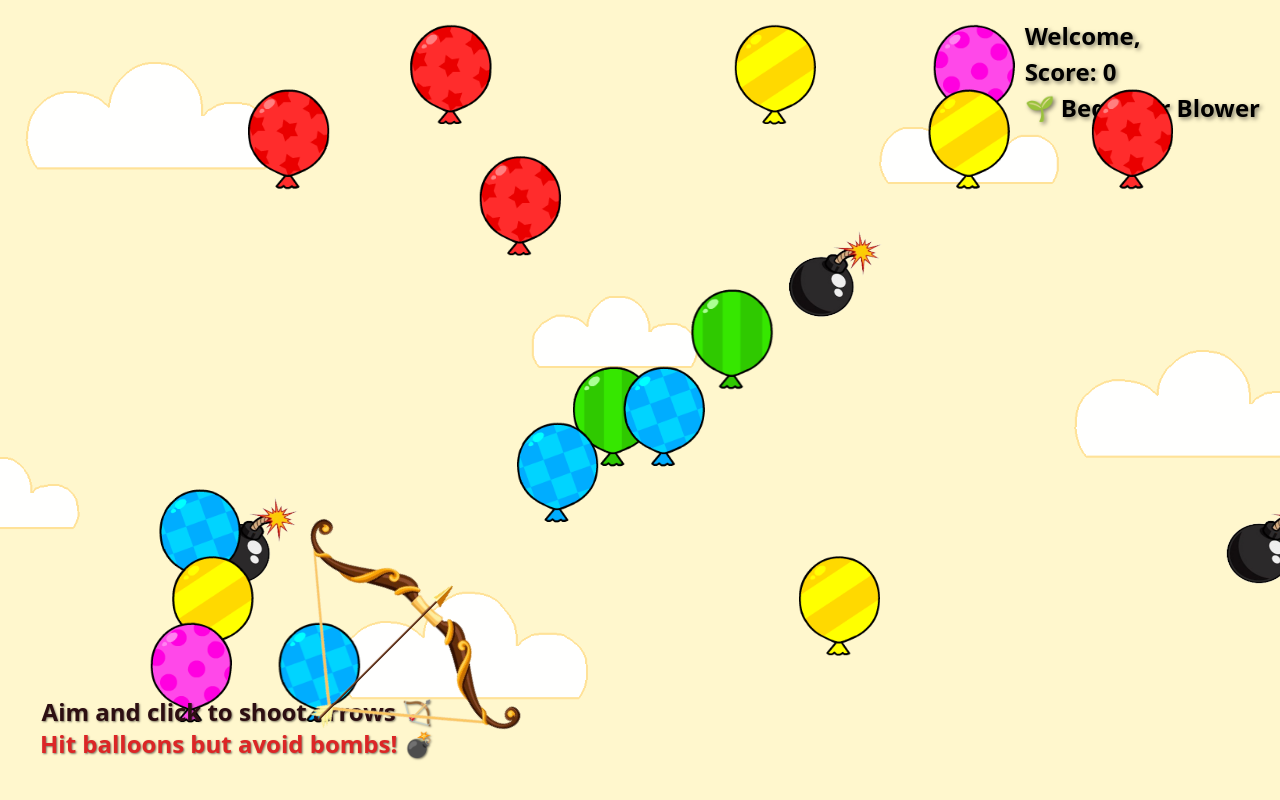
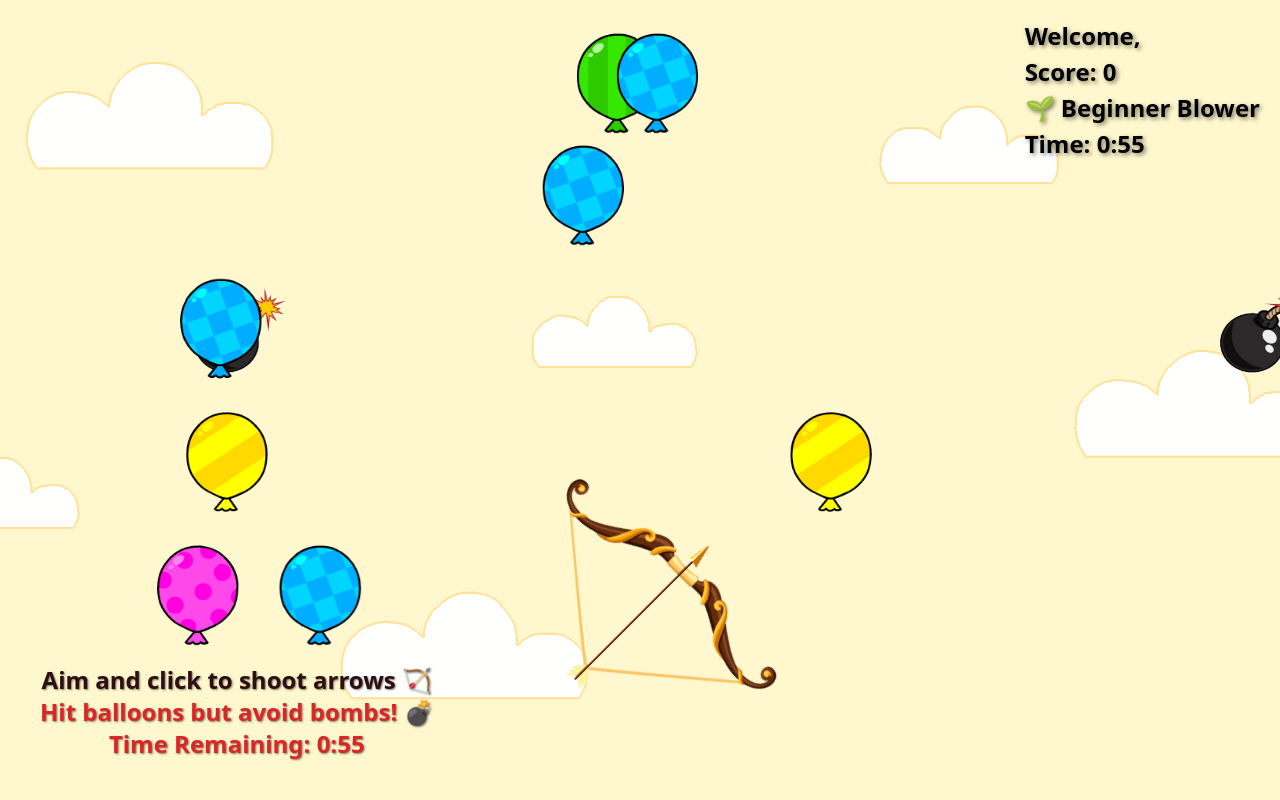
Before and after one commit to Rajwalke/24fd_game, a React (Vite) app: page /Game in a window 1280 px wide. Built offline with nearby package versions, Linux system fonts and the light colour scheme.

Commit message:
Game is Ready

```diff
--- a/src/BallonBrust.jsx
+++ b/src/BallonBrust.jsx
@@ -18,10 +18,12 @@ import { addAlluser } from './utils/userSlice';
 
 const BalloonBurstGame = () => {
   // Game state
+  const [isBombBlast,setisBombBlast]=useState(false);
   const [score, setScore] = useState(0);
   const [tierStatusText, setTierStatusText] = useState('🌱 Beginner Blower');
   const [balloons, setBalloons] = useState([]);
   const [gameOver, setGameOver] = useState(false);
+  const [timeLeft, setTimeLeft] = useState(60); // 2 minutes in seconds
   const dispatch = useDispatch();
   const fullName = useSelector((store) => store?.userData?.userName);
   const id = useSelector((store) => store?.userData?.id);
@@ -32,8 +34,10 @@ const BalloonBurstGame = () => {
   const [canShoot, setCanShoot] = useState(true);
   const [isSpawningBalloons, setIsSpawningBalloons] = useState(true);
   const [trajectoryPoints, setTrajectoryPoints] = useState([]);
+  const [windowSize, setWindowSize] = useState({ width: window.innerWidth, height: window.innerHeight });
   const gameAreaRef = useRef(null);
   const bowRef = useRef(null);
+  const [blastEffects, setBlastEffects] = useState([]);
 
   // Game configuration
   const tiers = [
@@ -52,14 +56,21 @@ const BalloonBurstGame = () => {
     balloon5,
   ];
 
-  // Custom CSS for fly animation with moderate speed
+  // Format time function (convert seconds to MM:SS format)
+  const formatTime = (seconds) => {
+    const minutes = Math.floor(seconds / 60);
+    const remainingSeconds = seconds % 60;
+    return `${minutes}:${remainingSeconds < 10 ? '0' : ''}${remainingSeconds}`;
+  };
+
+  // Custom CSS for fly animation with increased speed
   const flyAnimation = `
     @keyframes fly {
       0% { transform: translateX(var(--fly-start-x)) translateY(0); }
       100% { transform: translateX(var(--fly-end-x)) translateY(-100vh); }
     }
     .animate-fly {
-      animation: fly 6s linear forwards;
+      animation: fly 3s linear forwards; /* Reduced from 6s to 4.5s for faster movement */
     }
 
     @keyframes arrow-move {
@@ -67,9 +78,47 @@ const BalloonBurstGame = () => {
       100% { transform: translate(var(--arrow-dx), var(--arrow-dy)) rotate(var(--arrow-rotation)); }
     }
     .animate-arrow {
-      animation: arrow-move 1.2s linear forwards;
+      animation: arrow-move 3s linear forwards; /* Increased from 1.5s to 3s for longer travel */
+      will-change: transform; /* Performance optimization */
+    }
+
+    @keyframes blast {
+      0% { transform: scale(0.1); opacity: 0; }
+      25% { opacity: 1; }
+      100% { transform: scale(6); opacity: 0; }
+    }
+    .animate-blast {
+      animation: blast 0.7s ease-out forwards;
+      will-change: transform, opacity;
     }
   `;
+
+  // Handle window resize
+  useEffect(() => {
+    const handleResize = () => {
+      setWindowSize({
+        width: window.innerWidth,
+        height: window.innerHeight
+      });
+    };
+
+    window.addEventListener('resize', handleResize);
+    return () => window.removeEventListener('resize', handleResize);
+  }, []);
+
+  // Determine balloon size based on screen size
+  const getBalloonSize = () => {
+    if (windowSize.width < 640) return 60; // Mobile
+    if (windowSize.width < 1024) return 80; // Tablet
+    return 100; // Desktop and larger
+  };
+
+  // Determine bow size based on screen size
+  const getBowSize = () => {
+    if (windowSize.width < 640) return 'w-24'; // Mobile
+    if (windowSize.width < 1024) return 'w-32'; // Tablet
+    return 'w-48'; // Desktop and larger
+  };
 
   // Create a new balloon
   const createBalloon = useCallback(() => {
@@ -80,7 +129,7 @@ const BalloonBurstGame = () => {
     return {
       id: Date.now() + Math.random(), // Ensure unique IDs even when creating multiple balloons at once
       src: randomImage,
-      size: 100, // Increased initial size
+      size: getBalloonSize(), // Dynamic size based on screen size
       clicks: 0,
       isFlying: false,
       startX: `${Math.random() * 90}%`, // Random horizontal start position
@@ -88,7 +137,7 @@ const BalloonBurstGame = () => {
       isBomb: isBomb,
       element: null, // Will store reference to DOM element
     };
-  }, [balloonImages]);
+  }, [balloonImages, windowSize]);
 
   const navigate = useNavigate();
 
@@ -108,6 +157,41 @@ const BalloonBurstGame = () => {
     }, 4000);
   };
 
+  // Create blast effect function
+  const createBlastEffect = (x, y) => {
+    const newBlast = {
+      id: Date.now(),
+      x: x,
+      y: y,
+      active: true
+    };
+
+    setBlastEffects(prev => [...prev, newBlast]);
+
+    // Remove blast effect after animation completes
+    setTimeout(() => {
+      setBlastEffects(prev => prev.filter(blast => blast.id !== newBlast.id));
+    }, 700); // Matches animation duration
+  };
+
+  // Game timer effect
+  useEffect(() => {
+    if (gameOver) return;
+
+    const timer = setInterval(() => {
+      setTimeLeft(prevTime => {
+        if (prevTime <= 1) {
+          clearInterval(timer);
+          endGame();
+          return 0;
+        }
+        return prevTime - 1;
+      });
+    }, 1000);
+
+    return () => clearInterval(timer);
+  }, [gameOver]);
+
   // Calculate trajectory points exactly matching the arrow's path
   const calculateTrajectoryPoints = useCallback((bowCenterX, bowCenterY, angle, maxDistance = 500) => {
     const points = [];
@@ -117,7 +201,7 @@ const BalloonBurstGame = () => {
     const dy = Math.sin(angleRad);
 
     // Get the game area position for relative coordinates
-    const gameAreaRect = gameAreaRef.current.getBoundingClientRect();
+    const gameAreaRect = gameAreaRef.current?.getBoundingClientRect() || { left: 0, top: 0 };
 
     // Calculate the exact starting point of the arrow relative to game area
     const arrowStartX = bowCenterX - gameAreaRect.left;
@@ -134,21 +218,27 @@ const BalloonBurstGame = () => {
     return points;
   }, []);
 
-  // Handle mouse movement to aim the bow
+  // Handle mouse/touch movement to aim the bow
   useEffect(() => {
     if (gameOver) return;
 
     const handleMove = (e) => {
       if (!bowRef.current || !gameAreaRef.current) return;
 
+      // Get client coordinates for both mouse and touch events
+      const clientX = e.clientX || (e.touches && e.touches[0] ? e.touches[0].clientX : null);
+      const clientY = e.clientY || (e.touches && e.touches[0] ? e.touches[0].clientY : null);
+
+      if (clientX === null || clientY === null) return;
+
       const bowRect = bowRef.current.getBoundingClientRect();
       const bowCenterX = bowRect.left + bowRect.width / 2;
       const bowCenterY = bowRect.top + bowRect.height / 2;
 
-      // Calculate angle between mouse and bow center
+      // Calculate angle between pointer and bow center
       const angle = Math.atan2(
-        e.clientY - bowCenterY,
-        e.clientX - bowCenterX
+        clientY - bowCenterY,
+        clientX - bowCenterX
       ) * (180 / Math.PI);
 
       // Constrain rotation to upper half only (-180 to 0 degrees)
@@ -173,8 +263,16 @@ const BalloonBurstGame = () => {
       setTrajectoryPoints(newTrajectoryPoints);
     };
 
+    // Mouse events
     window.addEventListener('mousemove', handleMove);
-    return () => window.removeEventListener('mousemove', handleMove);
+
+    // Touch events for mobile
+    window.addEventListener('touchmove', handleMove, { passive: false });
+
+    return () => {
+      window.removeEventListener('mousemove', handleMove);
+      window.removeEventListener('touchmove', handleMove);
+    };
   }, [gameOver, calculateTrajectoryPoints]);
 
   // Shoot arrow function
@@ -189,17 +287,20 @@ const BalloonBurstGame = () => {
     // Get game area for relative positioning
     const gameAreaRect = gameAreaRef.current.getBoundingClientRect();
 
-    // Calculate the exact start position of the arrow
+    // Calculate the exact start position of the arrow relative to game area
     const arrowStartX = bowCenterX - gameAreaRect.left;
     const arrowStartY = bowCenterY - gameAreaRect.top;
 
     // Calculate arrow path based on bow rotation
     const angleRad = bowRotation * (Math.PI / 180);
-    const arrowSpeed = 1200;
-    const dx = Math.cos(angleRad) * arrowSpeed;
-    const dy = Math.sin(angleRad) * arrowSpeed;
 
-    // Create new arrow with coordinates matching the trajectory
+    // Set a fixed distance for arrow travel - large enough to cross entire screen on any display size
+    // Calculate based on screen dimensions to ensure arrows travel fully across the screen
+    const arrowDistance = Math.max(windowSize.width * 2, windowSize.height * 2);
+    const dx = Math.cos(angleRad) * arrowDistance;
+    const dy = Math.sin(angleRad) * arrowDistance;
+
+    // Create new arrow with coordinates
     const newArrow = {
       id: Date.now(),
       x: arrowStartX,
@@ -226,6 +327,7 @@ const BalloonBurstGame = () => {
       const currentBalloons = [...balloons];
       let scoreIncrease = 0;
       let hitBomb = false;
+      let bombCollisionPosition = null;
 
       // Get all balloon elements
       const balloonElements = document.querySelectorAll('.balloon-element');
@@ -261,6 +363,21 @@ const BalloonBurstGame = () => {
             // Check if it hit a bomb
             if (balloon.isBomb) {
               hitBomb = true;
+              // Get game area for relative positioning
+              const gameAreaRect = gameAreaRef.current.getBoundingClientRect();
+
+              // Store collision position for blast effect
+              bombCollisionPosition = {
+                x: balloonRect.left + balloonRect.width / 2 - gameAreaRect.left,
+                y: balloonRect.top + balloonRect.height / 2 - gameAreaRect.top
+              };
+
+              // Remove the bomb balloon immediately
+              const index = currentBalloons.findIndex(b => b.id === balloon.id);
+              if (index !== -1) {
+                currentBalloons.splice(index, 1);
+              }
+
             } else {
               // Remove balloon
               const index = currentBalloons.findIndex(b => b.id === balloon.id);
@@ -274,9 +391,14 @@ const BalloonBurstGame = () => {
       });
 
       // Update game state if collisions occurred
-      if (hitBomb) {
+      if (hitBomb && bombCollisionPosition) {
+        // Create blast effect at the bomb's position
+        createBlastEffect(bombCollisionPosition.x, bombCollisionPosition.y);
+        setisBombBlast(true);
+        // Short delay before ending the game to show the blast effect
+        setTimeout(() => {
           endGame();
-        return;
+        }, 500);
       }
 
       if (scoreIncrease > 0) {
@@ -351,7 +473,7 @@ const BalloonBurstGame = () => {
     return () => clearInterval(timer);
   }, [balloons]);
 
-  // Cleanup old arrows
+  // Cleanup old arrows that go outside the screen boundaries
   useEffect(() => {
     const cleanupInterval = setInterval(() => {
       setArrows(prev => {
@@ -359,15 +481,47 @@ const BalloonBurstGame = () => {
         return prev.filter(arrow => {
           const element = document.getElementById(`arrow-${arrow.id}`);
           if (!element) return false;
+
           const rect = element.getBoundingClientRect();
-          return rect.top > 0 && rect.bottom < window.innerHeight &&
-                 rect.left > 0 && rect.right < window.innerWidth;
+          // Use much larger boundaries to ensure arrows don't get cleaned up too early
+          return rect.top > -1000 && rect.bottom < window.innerHeight + 1000 &&
+                 rect.left > -1000 && rect.right < window.innerWidth + 1000;
         });
       });
     }, 1000);
 
     return () => clearInterval(cleanupInterval);
   }, []);
+
+  // Get appropriate arrow size based on screen size
+  const getArrowSize = () => {
+    if (windowSize.width < 640) return { width: '40px', height: '20px' }; // Mobile
+    if (windowSize.width < 1024) return { width: '60px', height: '30px' }; // Tablet
+    return { width: '80px', height: '40px' }; // Desktop
+  };
+
+  // Get appropriate trajectory dot size based on screen size
+  const getTrajectoryDotSize = (index) => {
+    const baseSize = windowSize.width < 640 ? 4 : windowSize.width < 1024 ? 6 : 8;
+    return index % 2 === 0 ? `${baseSize}px` : `${baseSize - 2}px`;
+  };
+
+  // Get appropriate font sizes for UI elements based on screen size
+  const getFontSize = (type) => {
+    if (type === 'header') {
+      return windowSize.width < 640 ? 'text-lg' : windowSize.width < 1024 ? 'text-xl' : 'text-2xl';
+    } else if (type === 'instruction') {
+      return windowSize.width < 640 ? 'text-base' : windowSize.width < 1024 ? 'text-lg' : 'text-2xl';
+    }
+    return 'text-base';
+  };
+
+  // Get blast effect size based on screen size
+  const getBlastSize = () => {
+    if (windowSize.width < 640) return { size: '80px' }; // Mobile
+    if (windowSize.width < 1024) return { size: '100px' }; // Tablet
+    return { size: '120px' }; // Desktop
+  };
 
   return (
     <>
@@ -377,18 +531,25 @@ const BalloonBurstGame = () => {
       <div
         ref={gameAreaRef}
         style={{ backgroundImage: `url(${backgroundImg})` }}
-        className="bg-cover bg-center fixed inset-0"
+        className="bg-cover bg-center fixed inset-0 overflow-hidden"
       >
-        {/* Score and Tier Display */}
-        <div className="absolute space-y-1 top-5 right-5 text-black z-10">
-          <div className="text-2xl font-bold" style={{ textShadow: '2px 2px 4px rgba(0, 0, 0, 0.5)' }}>
+        {/* Score, Tier and Timer Display */}
+        <div className={`absolute space-y-1 top-2 md:top-5 right-2 md:right-5 text-black z-10 ${getFontSize('header')}`}>
+          <div className={`font-bold`} style={{ textShadow: '2px 2px 4px rgba(0, 0, 0, 0.5)' }}>
             Welcome, {fullName}
           </div>
-          <div className="text-2xl font-bold" style={{ textShadow: '2px 2px 4px rgba(0, 0, 0, 0.5)' }}>
+          <div className={`font-bold`} style={{ textShadow: '2px 2px 4px rgba(0, 0, 0, 0.5)' }}>
             Score: {score}
           </div>
-          <div className="text-2xl font-bold" style={{ textShadow: '2px 2px 4px rgba(0, 0, 0, 0.5)' }}>
+          <div className={`font-bold`} style={{ textShadow: '2px 2px 4px rgba(0, 0, 0, 0.5)' }}>
             {tierStatusText}
+          </div>
+          {/* Timer Display */}
+          <div className={`font-bold`} style={{
+            textShadow: '2px 2px 4px rgba(0, 0, 0, 0.5)',
+            color: timeLeft <= 30 ? '#ff0000' : '#000000' // Red color for last 30 seconds
+          }}>
+            Time: {formatTime(timeLeft)}
           </div>
         </div>
 
@@ -413,14 +574,34 @@ const BalloonBurstGame = () => {
             />
           ))}
 
+          {/* Blast Effects */}
+          {blastEffects.map(blast => {
+            const blastSize = getBlastSize();
+            return (
+              <div
+                key={`blast-${blast.id}`}
+                className="absolute rounded-full animate-blast"
+                style={{
+                  width: blastSize.size,
+                  height: blastSize.size,
+                  left: `${blast.x - parseInt(blastSize.size) / 2}px`,
+                  top: `${blast.y - parseInt(blastSize.size) / 2}px`,
+                  background: 'radial-gradient(circle, rgba(255,165,0,0.8) 0%, rgba(255,69,0,0.8) 40%, rgba(255,0,0,0.8) 60%, rgba(139,0,0,0.7) 80%, rgba(0,0,0,0) 100%)',
+                  boxShadow: '0 0 20px 10px rgba(255, 165, 0, 0.8)',
+                  zIndex: 30
+                }}
+              />
+            );
+          })}
+
           {/* Trajectory Line */}
           {canShoot && trajectoryPoints.map((point, index) => (
             <div
               key={`trajectory-${index}`}
               className="absolute rounded-full bg-black z-50"
               style={{
-                width: index % 2 === 0 ? '8px' : '6px',  // Alternating sizes for visual interest
-                height: index % 2 === 0 ? '8px' : '6px',
+                width: getTrajectoryDotSize(index),
+                height: getTrajectoryDotSize(index),
                 left: `${point.x}px`,
                 top: `${point.y}px`,
                 zIndex: 15
@@ -429,7 +610,9 @@ const BalloonBurstGame = () => {
           ))}
 
           {/* Flying Arrows */}
-          {arrows.map(arrow => (
+          {arrows.map(arrow => {
+            const arrowSize = getArrowSize();
+            return (
               <img
                 id={`arrow-${arrow.id}`}
                 key={arrow.id}
@@ -437,43 +620,49 @@ const BalloonBurstGame = () => {
                 alt="Arrow"
                 className="absolute animate-arrow"
                 style={{
-                width: '80px',  // Increased arrow size
-                height: '40px', // Increased arrow size
+                  width: arrowSize.width,
+                  height: arrowSize.height,
                   left: `${arrow.x}px`,
                   top: `${arrow.y}px`,
                   '--arrow-rotation': `${arrow.rotation}deg`,
                   '--arrow-dx': `${arrow.dx}px`,
                   '--arrow-dy': `${arrow.dy}px`,
                   transform: `rotate(${arrow.rotation}deg)`,
+                  transformOrigin: 'center center',
                   zIndex: 20
                 }}
               />
-          ))}
+            );
+          })}
         </div>
 
         {/* Game Over Message */}
-        {gameOver && <GameIsOver score={score}/>}
+        {gameOver && <GameIsOver score={score} bomb={isBombBlast} />}
 
         {/* Instructions */}
-        <div className="absolute bottom-10 left-10 text-center text-[rgb(45,15,18)] text-2xl font-bold z-10"
+        <div className={`absolute bottom-4 md:bottom-10 left-2 md:left-10 text-center text-[rgb(45,15,18)] font-bold z-10 ${getFontSize('instruction')}`}
              style={{ textShadow: '1px 1px 2px rgba(0, 0, 0, 0.5)' }}>
           <p>Aim and click to shoot arrows 🏹</p>
           <p className="text-red-600">Hit balloons but avoid bombs! 💣</p>
+          {!gameOver && <p className="text-red-600">Time Remaining: {formatTime(timeLeft)}</p>}
         </div>
 
-        {/* Bow and Arrow */}
+        {/* Centered Bow and Arrow */}
         <div
-          className='absolute bottom-0 right-[800px]'
+          className="absolute transform -translate-x-1/2 flex justify-center items-center"
           style={{
+            bottom: '5%',
+            left: '50%',
             transformOrigin: 'bottom center',
             cursor: canShoot ? 'pointer' : 'default',
             zIndex: 30
           }}
           onClick={shootArrow}
+          onTouchStart={canShoot ? shootArrow : undefined}
         >
           <img
             ref={bowRef}
-            className='w-48'
+            className={getBowSize()}
             src={BowArrowImg}
             alt="Bow"
             style={{
```
Also changed, not shown: src/GameIsOver.jsx (+4 -4 lines). Lines whose indentation alone changed are shown as unchanged.
